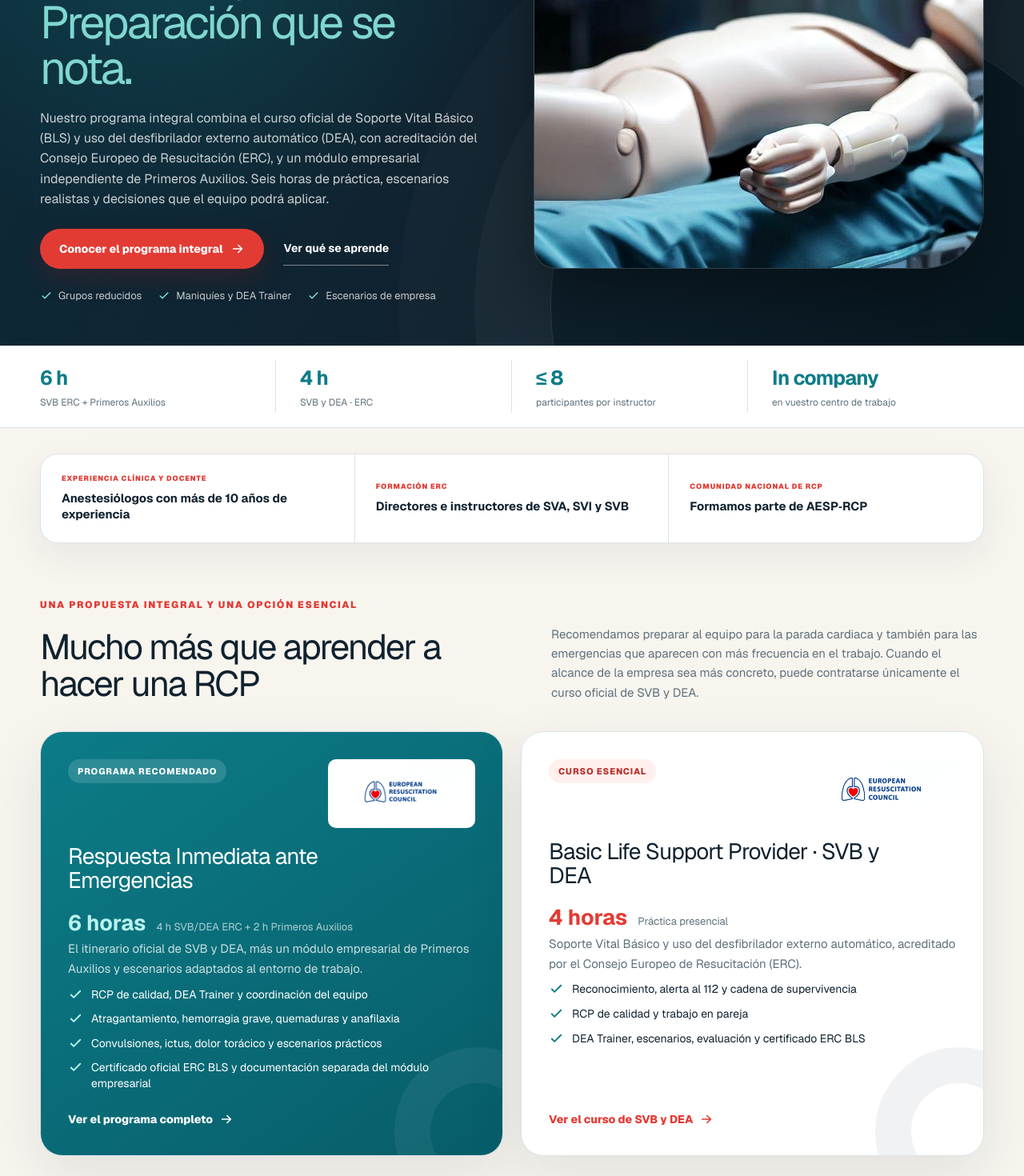
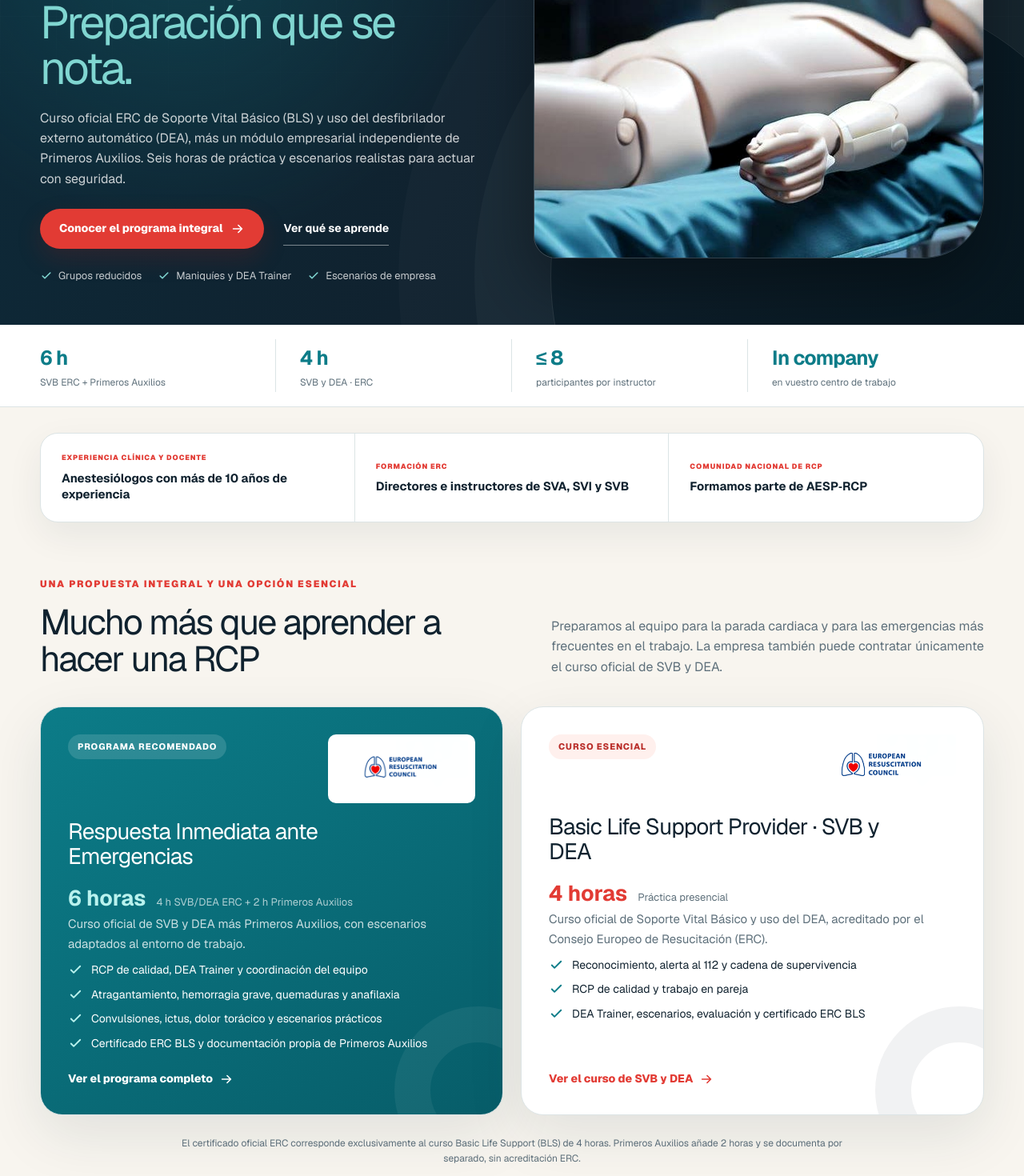
Before and after one commit to DGutiM/proyectoreanimaweb, a Next.js app: page / in a window 1280 px wide. Shown: the part 260-1730 px from the top of the page at 80% size. Built offline with nearby package versions, Linux system fonts and the light colour scheme.

Commit message:
Refine website copy and readability

```diff
--- a/app/course-detail.tsx
+++ b/app/course-detail.tsx
@@ -133,7 +133,7 @@ export default function CourseDetail({
             <h2>La formación se adapta al centro, los turnos y el equipo.</h2>
           </div>
           <div>
-            <p>Cuéntanos el número de participantes y las necesidades del centro. Prepararemos una propuesta sin publicar tarifas cerradas.</p>
+            <p>Indícanos participantes, sede y turnos. Prepararemos una propuesta adaptada.</p>
             <a className="contact-email" href={`mailto:${contactEmail}`}>{contactEmail}</a>
           </div>
         </div>
--- a/app/globals.css
+++ b/app/globals.css
@@ -441,7 +441,7 @@ footer { padding-block: 48px 100px; background: #fff; }
 .guides-panel > p {
   margin: 22px 0 0;
   color: var(--muted);
-  font-size: 15px;
+  font-size: 16px;
   line-height: 1.68;
 }
 .resource-text-link {
@@ -886,7 +886,7 @@ footer { padding-block: 48px 100px; background: #fff; }
 .experience-copy > p:not(.eyebrow),
 .schedule-heading > p,
 .app-copy > p:not(.eyebrow):not(.safety-note) {
-  font-size: 15px;
+  font-size: 16px;
   line-height: 1.62;
 }
 .program-card {
@@ -913,7 +913,7 @@ footer { padding-block: 48px 100px; background: #fff; }
   padding: 22px 24px;
 }
 .benefit-card h3 { margin: 18px 0 7px; font-size: 18px; }
-.benefit-card p { font-size: 12.5px; line-height: 1.48; }
+.benefit-card p { font-size: 13.5px; line-height: 1.48; }
 
 .schedule-section { padding-block: 46px 52px; }
 .schedule-heading {
@@ -938,7 +938,7 @@ footer { padding-block: 48px 100px; background: #fff; }
 .schedule-card li strong { font-size: 13px; }
 .schedule-card li span {
   margin-top: 2px;
-  font-size: 10.5px;
+  font-size: 11.5px;
   line-height: 1.35;
 }
 
@@ -950,7 +950,7 @@ footer { padding-block: 48px 100px; background: #fff; }
   margin: 34px 0 17px;
   font-size: clamp(29px, 2.75vw, 39px);
 }
-.prevention-card > p:not(.small-print) { font-size: 15px; }
+.prevention-card > p:not(.small-print) { font-size: 16px; }
 .small-print { margin-top: 22px; }
 
 .resources-grid { gap: 20px; }
@@ -1015,7 +1015,7 @@ footer { padding-block: 48px 100px; background: #fff; }
   max-width: 510px;
   margin: 22px 0 0;
   color: var(--muted);
-  font-size: 14px;
+  font-size: 15px;
   line-height: 1.65;
 }
 .contact-email {
@@ -1204,7 +1204,7 @@ footer { padding-block: 38px 56px; }
     font-size: clamp(38px, 10.6vw, 48px);
     line-height: 1.02;
   }
-  .hero-lead { font-size: 15px; line-height: 1.58; }
+  .hero-lead { font-size: 16px; line-height: 1.58; }
   .proof-list { margin-top: 21px; }
   .hero-visual,
   .hero-visual > img { min-height: 300px; height: 300px; }
@@ -1255,7 +1255,7 @@ footer { padding-block: 38px 56px; }
     padding: 11px 18px;
   }
   .schedule-card li strong { font-size: 13px; }
-  .schedule-card li span { font-size: 11px; line-height: 1.35; }
+  .schedule-card li span { font-size: 11.5px; line-height: 1.35; }
 
   .prevention-card { padding: 29px 27px; }
   .prevention-card h2 { margin-top: 31px; font-size: 31px; }
@@ -1582,7 +1582,7 @@ footer { padding-block: 38px 56px; }
   line-height: 1;
   letter-spacing: -.05em;
 }
-.course-lead { max-width: 720px; margin: 18px 0 0; color: rgb(255 255 255 / 72%); font-size: 16px; line-height: 1.56; }
+.course-lead { max-width: 720px; margin: 18px 0 0; color: rgb(255 255 255 / 72%); font-size: 17px; line-height: 1.56; }
 .course-stats { display: grid; grid-template-columns: repeat(3, minmax(0, 1fr)); gap: 10px; margin: 22px 0 0; }
 .course-stats div { border: 1px solid rgb(255 255 255 / 13%); border-radius: 14px; background: rgb(255 255 255 / 6%); padding: 15px; }
 .course-stats dt { color: #80d6d1; font-size: 9px; font-weight: 820; letter-spacing: .09em; text-transform: uppercase; }
@@ -1594,16 +1594,16 @@ footer { padding-block: 38px 56px; }
 
 .course-content { display: grid; grid-template-columns: minmax(0, 1fr) 330px; align-items: start; gap: 42px; padding-block: 56px 62px; }
 .course-main-copy h2 { max-width: 760px; margin: 0; font-size: clamp(34px, 3.25vw, 44px); line-height: 1.04; letter-spacing: -.045em; }
-.course-section-intro { max-width: 780px; margin: 16px 0 0; color: var(--muted); font-size: 14px; line-height: 1.56; }
+.course-section-intro { max-width: 780px; margin: 16px 0 0; color: var(--muted); font-size: 15px; line-height: 1.56; }
 .course-module-grid { display: grid; grid-template-columns: 1fr 1fr; margin: 24px 0 0; padding: 0; border-top: 1px solid var(--line); border-left: 1px solid var(--line); list-style: none; }
 .course-module-grid li { display: grid; min-height: 126px; grid-template-columns: 31px 1fr; gap: 10px; border-right: 1px solid var(--line); border-bottom: 1px solid var(--line); background: rgb(255 255 255 / 45%); padding: 17px 18px; }
 .course-module-grid li > span { color: var(--red); font-family: var(--font-geist-mono), monospace; font-size: 11px; font-weight: 820; }
 .course-module-grid h3 { margin: 0; font-size: 16px; line-height: 1.23; }
-.course-module-grid p { margin: 6px 0 0; color: var(--muted); font-size: 12px; line-height: 1.45; }
+.course-module-grid p { margin: 6px 0 0; color: var(--muted); font-size: 13px; line-height: 1.45; }
 .course-summary { position: sticky; top: 24px; border-radius: 22px; background: #fff; padding: 23px; box-shadow: var(--shadow); }
 .course-summary-kicker { color: var(--red); font-size: 10px; font-weight: 850; letter-spacing: .1em; text-transform: uppercase; }
 .course-summary ul { display: grid; gap: 11px; margin: 19px 0; padding: 0; list-style: none; }
-.course-summary li { display: flex; gap: 10px; color: var(--ink); font-size: 13px; line-height: 1.45; }
+.course-summary li { display: flex; gap: 10px; color: var(--ink); font-size: 14px; line-height: 1.45; }
 .course-summary li svg { flex: 0 0 auto; width: 18px; height: 18px; fill: none; stroke: var(--aqua); stroke-width: 2; stroke-linecap: round; stroke-linejoin: round; }
 .course-page-red .course-summary li svg { stroke: var(--red); }
 .course-certification { display: grid; gap: 6px; border-block: 1px solid var(--line); padding-block: 14px; }
@@ -1656,7 +1656,7 @@ footer { padding-block: 38px 56px; }
   .course-hero-grid { gap: 28px; }
   .course-back { margin-bottom: 25px; }
   .course-hero h1 { font-size: 39px; }
-  .course-lead { font-size: 15px; }
+  .course-lead { font-size: 16px; }
   .course-stats { grid-template-columns: repeat(3, minmax(0, 1fr)); gap: 6px; }
   .course-stats div { padding: 11px 9px; }
   .course-stats dt { font-size: 7.5px; }
--- a/app/page.tsx
+++ b/app/page.tsx
@@ -34,12 +34,12 @@ const firstAidSchedule = [
 ];
 
 const benefits = [
-  ['01', 'Reconocer antes', 'Identificar con rapidez una parada y otras emergencias tiempo-dependientes.'],
-  ['02', 'Actuar con seguridad', 'Iniciar la atención y seguir una secuencia clara hasta la llegada de ayuda.'],
-  ['03', 'Utilizar un DEA', 'Perder el miedo al desfibrilador externo automático y usarlo con seguridad.'],
-  ['04', 'Coordinar al equipo', 'Activar el 112, repartir funciones y reducir las interrupciones de la RCP.'],
-  ['05', 'Resolver escenarios', 'Practicar situaciones realistas de oficina, planta, almacén o laboratorio.'],
-  ['06', 'Generar evidencias', 'Recibir evaluación, registro de asistencia, documentación final y cuestionario de satisfacción.'],
+  ['01', 'Reconocer antes', 'Identificar rápido una parada y otras emergencias tiempo-dependientes.'],
+  ['02', 'Actuar con seguridad', 'Seguir una secuencia segura hasta la llegada de ayuda.'],
+  ['03', 'Utilizar un DEA', 'Usar el desfibrilador externo automático con seguridad.'],
+  ['04', 'Coordinar al equipo', 'Activar el 112, repartir funciones y reducir interrupciones.'],
+  ['05', 'Resolver escenarios', 'Practicar casos de oficina, planta, almacén o laboratorio.'],
+  ['06', 'Documentar la formación', 'Evaluación, asistencia, documentación y cuestionario de satisfacción.'],
 ];
 
 function ArrowIcon() {
@@ -113,11 +113,10 @@ export default function Home() {
               <span> Preparación que se nota.</span>
             </h1>
             <p className="hero-lead">
-              Nuestro programa integral combina el curso oficial de Soporte Vital
-              Básico (BLS) y uso del desfibrilador externo automático (DEA), con
-              acreditación del Consejo Europeo de Resucitación (ERC), y un módulo
-              empresarial independiente de Primeros Auxilios. Seis horas de práctica,
-              escenarios realistas y decisiones que el equipo podrá aplicar.
+              Curso oficial ERC de Soporte Vital Básico (BLS) y uso del
+              desfibrilador externo automático (DEA), más un módulo empresarial
+              independiente de Primeros Auxilios. Seis horas de práctica y
+              escenarios realistas para actuar con seguridad.
             </p>
             <div className="hero-actions">
               <a className="button" href="#programas">
@@ -175,9 +174,8 @@ export default function Home() {
           <p className="eyebrow">Una propuesta integral y una opción esencial</p>
           <h2>Mucho más que aprender a hacer una RCP</h2>
           <p>
-            Recomendamos preparar al equipo para la parada cardiaca y también para
-            las emergencias que aparecen con más frecuencia en el trabajo. Cuando
-            el alcance de la empresa sea más concreto, puede contratarse únicamente
+            Preparamos al equipo para la parada cardiaca y para las emergencias más
+            frecuentes en el trabajo. La empresa también puede contratar únicamente
             el curso oficial de SVB y DEA.
           </p>
         </div>
@@ -190,14 +188,14 @@ export default function Home() {
             <h3>Respuesta Inmediata ante Emergencias</h3>
             <p className="duration"><strong>6 horas</strong><span>4 h SVB/DEA ERC + 2 h Primeros Auxilios</span></p>
             <p>
-              El itinerario oficial de SVB y DEA, más un módulo empresarial de
-              Primeros Auxilios y escenarios adaptados al entorno de trabajo.
+              Curso oficial de SVB y DEA más Primeros Auxilios, con escenarios
+              adaptados al entorno de trabajo.
             </p>
             <ul className="mini-list">
               <li><CheckIcon /> RCP de calidad, DEA Trainer y coordinación del equipo</li>
               <li><CheckIcon /> Atragantamiento, hemorragia grave, quemaduras y anafilaxia</li>
               <li><CheckIcon /> Convulsiones, ictus, dolor torácico y escenarios prácticos</li>
-              <li><CheckIcon /> Certificado oficial ERC BLS y documentación separada del módulo empresarial</li>
+              <li><CheckIcon /> Certificado ERC BLS y documentación propia de Primeros Auxilios</li>
             </ul>
             <a className="card-link" href="/formacion-emergencias-empresas">Ver el programa completo <ArrowIcon /></a>
           </article>
@@ -210,8 +208,8 @@ export default function Home() {
             <h3>Basic Life Support Provider · SVB y DEA</h3>
             <p className="duration"><strong>4 horas</strong><span>Práctica presencial</span></p>
             <p>
-              Soporte Vital Básico y uso del desfibrilador externo automático,
-              acreditado por el Consejo Europeo de Resucitación (ERC).
+              Curso oficial de Soporte Vital Básico y uso del DEA, acreditado por
+              el Consejo Europeo de Resucitación (ERC).
             </p>
             <ul className="mini-list">
               <li><CheckIcon /> Reconocimiento, alerta al 112 y cadena de supervivencia</li>
@@ -222,9 +220,9 @@ export default function Home() {
           </article>
         </div>
         <p className="cert-note">
-          La acreditación oficial ERC corresponde exclusivamente al curso Basic Life
-          Support (BLS) de 4 horas presenciales. El módulo empresarial de Primeros
-          Auxilios añade 2 horas y se documenta por separado, sin acreditación ERC.
+          El certificado oficial ERC corresponde exclusivamente al curso Basic Life
+          Support (BLS) de 4 horas. Primeros Auxilios añade 2 horas y se documenta
+          por separado, sin acreditación ERC.
         </p>
         <nav className="program-detail-links" aria-label="Información detallada de los programas">
           <a href="/formacion-emergencias-empresas">Programa integral</a>
@@ -249,9 +247,9 @@ export default function Home() {
             <p className="eyebrow">Una metodología para recordar y actuar</p>
             <h2>Menos diapositivas. Más manos, decisiones y escenarios.</h2>
             <p>
-              Cada destreza se explica de forma breve, se demuestra y se practica
-              con retroalimentación. El grupo integra después la secuencia completa
-              en situaciones de oficina, planta, almacén o laboratorio.
+              Explicamos, demostramos y practicamos cada destreza con
+              retroalimentación. Después, el equipo integra la secuencia completa
+              en escenarios de oficina, planta, almacén o laboratorio.
             </p>
             <ol className="method-steps">
               <li><span>01</span><div><strong>Demostración</strong><small>El instructor muestra la secuencia y los puntos críticos.</small></div></li>
@@ -287,8 +285,8 @@ export default function Home() {
               <h2>Un cronograma claro, práctico y medible</h2>
             </div>
             <p>
-              La propuesta final se ajusta a la realidad del centro, pero el núcleo
-              práctico mantiene una secuencia progresiva y una evaluación final.
+              Adaptamos la propuesta al centro manteniendo una secuencia práctica
+              progresiva y una evaluación final.
             </p>
           </div>
           <div className="schedule-grid">
@@ -324,9 +322,8 @@ export default function Home() {
             <span className="card-kicker">Prevención y emergencias</span>
             <h2>Una formación útil dentro del sistema preventivo de la empresa</h2>
             <p>
-              El programa puede integrarse en la preparación ante emergencias del
-              centro y complementar su plan de emergencias, la organización de
-              Primeros Auxilios y la capacitación de las personas designadas.
+              El programa puede integrarse en la preparación ante emergencias,
+              complementar el plan del centro y formar a las personas designadas.
             </p>
             <p className="small-print">
               No sustituye la evaluación de riesgos, los protocolos propios ni la
@@ -337,13 +334,12 @@ export default function Home() {
             <span className="card-kicker">Formación programada por las empresas</span>
             <h2>Potencialmente bonificable mediante FUNDAE</h2>
             <p>
-              La acción puede gestionarse dentro de la formación programada por la
-              empresa cuando exista crédito disponible y se cumplan los requisitos
-              administrativos, de comunicación, impartición y justificación aplicables.
+              Puede gestionarse como formación programada por la empresa si dispone
+              de crédito y cumple los requisitos aplicables.
             </p>
             <p className="small-print">
-              La bonificación no es automática ni garantizada: corresponde a la
-              empresa o a su entidad organizadora comprobar y tramitar cada edición.
+              La bonificación no es automática ni garantizada. Su comprobación y
+              tramitación corresponde a la empresa o a su entidad organizadora.
             </p>
             <a className="resource-text-link fundae-link" href={fundaeHref} target="_blank" rel="noreferrer">
               Información oficial de FUNDAE <ArrowIcon />
@@ -358,9 +354,8 @@ export default function Home() {
             <span className="card-kicker">Guías oficiales · acceso gratuito</span>
             <h2>Guías ERC 2025 en castellano</h2>
             <p>
-              Acceso directo a las recomendaciones oficiales traducidas y publicadas
-              por AESP‑RCP. Son la referencia científica que sustenta nuestra
-              formación en Soporte Vital Básico y Primeros Auxilios.
+              Acceso directo a las recomendaciones oficiales en castellano,
+              traducidas y publicadas por AESP‑RCP, que sustentan nuestra formación.
             </p>
             <div className="guide-links">
               <a href={blsGuidelineHref} target="_blank" rel="noreferrer">
@@ -394,8 +389,7 @@ export default function Home() {
               <p className="eyebrow">Comunidad nacional de RCP</p>
               <h2>Formamos parte de AESP‑RCP</h2>
               <p>
-                Nuestro equipo forma parte de la Asociación Española para la
-                Promoción de la RCP (AESP‑RCP), el Consejo Nacional que representa al
+                Formamos parte de AESP‑RCP, el Consejo Nacional que representa al
                 European Resuscitation Council en España.
               </p>
               <a className="resource-text-link" href={aespHref} target="_blank" rel="noreferrer">
@@ -412,8 +406,8 @@ export default function Home() {
             <p className="eyebrow">La formación continúa</p>
             <h2>Asistente RCP para repasar la secuencia de actuación</h2>
             <p>
-              Nuestra aplicación de reanimación permite familiarizarse con los pasos
-              esenciales y mantener el algoritmo presente después del curso.
+              Una herramienta para repasar los pasos esenciales y mantener presente
+              la secuencia después del curso.
             </p>
             <a className="button button-light" href={appHref} target="_blank" rel="noreferrer">
               Abrir Asistente RCP <ArrowIcon />
@@ -445,7 +439,7 @@ export default function Home() {
         <div className="faq-list">
           <details>
             <summary>¿Cuántas personas participan en cada grupo?</summary>
-            <p>Trabajamos con un máximo de 8 participantes por instructor para asegurar tiempo real de práctica y retroalimentación.</p>
+            <p>Máximo 8 participantes por instructor para garantizar práctica y retroalimentación.</p>
           </details>
           <details>
             <summary>¿Se puede impartir en nuestras instalaciones?</summary>
@@ -453,11 +447,11 @@ export default function Home() {
           </details>
           <details>
             <summary>¿Qué acreditación recibe el participante?</summary>
-            <p>El curso BLS de 4 horas presenciales incluye certificado oficial ERC. El módulo empresarial de Primeros Auxilios añade 2 horas, se documenta por separado y no forma parte de la acreditación ERC.</p>
+            <p>El curso BLS de 4 horas incluye certificado oficial ERC. Primeros Auxilios añade 2 horas, se documenta por separado y no tiene acreditación ERC.</p>
           </details>
           <details>
             <summary>¿La formación se puede bonificar con FUNDAE?</summary>
-            <p>Puede ser potencialmente bonificable si la empresa dispone de crédito y cumple los requisitos aplicables. La tramitación corresponde a la empresa o a su entidad organizadora.</p>
+            <p>Puede ser potencialmente bonificable si existe crédito y se cumplen los requisitos. La empresa o su entidad organizadora debe tramitarla.</p>
           </details>
         </div>
       </section>
@@ -469,9 +463,8 @@ export default function Home() {
             <p className="eyebrow">Hablemos de vuestro equipo</p>
             <h2>Diseñamos la formación alrededor de la empresa, no al revés.</h2>
             <p className="contact-intro">
-              Cuéntanos cuántas personas queréis formar y cómo se organiza vuestro
-              centro. Prepararemos una propuesta adaptada, sin publicar tarifas
-              cerradas ni obligaros a elegir antes de hablar.
+              Indícanos cuántas personas queréis formar, vuestra organización y las
+              fechas orientativas. Prepararemos una propuesta adaptada.
             </p>
             <a className="contact-email" href={`mailto:${email}`}>{email}</a>
           </div>
--- a/app/svb-dea-erc/page.tsx
+++ b/app/svb-dea-erc/page.tsx
@@ -24,7 +24,7 @@ export default function SvbDeaPage() {
     <CourseDetail
       eyebrow="Basic Life Support Provider · ERC"
       title="Soporte Vital Básico y uso del desfibrilador externo automático"
-      intro="Un curso oficial del European Resuscitation Council para reconocer una parada cardiaca, activar la ayuda, realizar una RCP de calidad y utilizar un DEA con seguridad."
+      intro="Curso oficial del European Resuscitation Council para reconocer una parada, activar la ayuda, realizar RCP de calidad y usar un DEA con seguridad."
       image="/hero-svb.jpg"
       imageAlt="Maniquí preparado para una práctica de Soporte Vital Básico"
       stats={[
@@ -32,8 +32,8 @@ export default function SvbDeaPage() {
         { label: 'Grupo', value: 'Hasta 8 por instructor' },
         { label: 'Acreditación', value: 'Certificado ERC BLS' },
       ]}
-      sectionTitle="De reconocer la emergencia a coordinar una respuesta completa"
-      sectionIntro="La edición avanza desde las habilidades esenciales hasta escenarios integrados, con práctica deliberada, retroalimentación y evaluación final."
+      sectionTitle="De reconocer la parada a coordinar la respuesta"
+      sectionIntro="Práctica progresiva, retroalimentación, escenarios integrados y evaluación final."
       modules={[
         { number: '01', title: 'Reconocer y activar', description: 'Seguridad, respuesta, respiración anormal, alerta al 112 y petición del DEA.' },
         { number: '02', title: 'RCP de calidad', description: 'Compresiones, ventilaciones 30:2, relevos y reducción de interrupciones.' },
```
Also changed, not shown: app/formacion-emergencias-empresas/page.tsx (+4 -4 lines), app/primeros-auxilios-empresas/page.tsx (+4 -4 lines).
